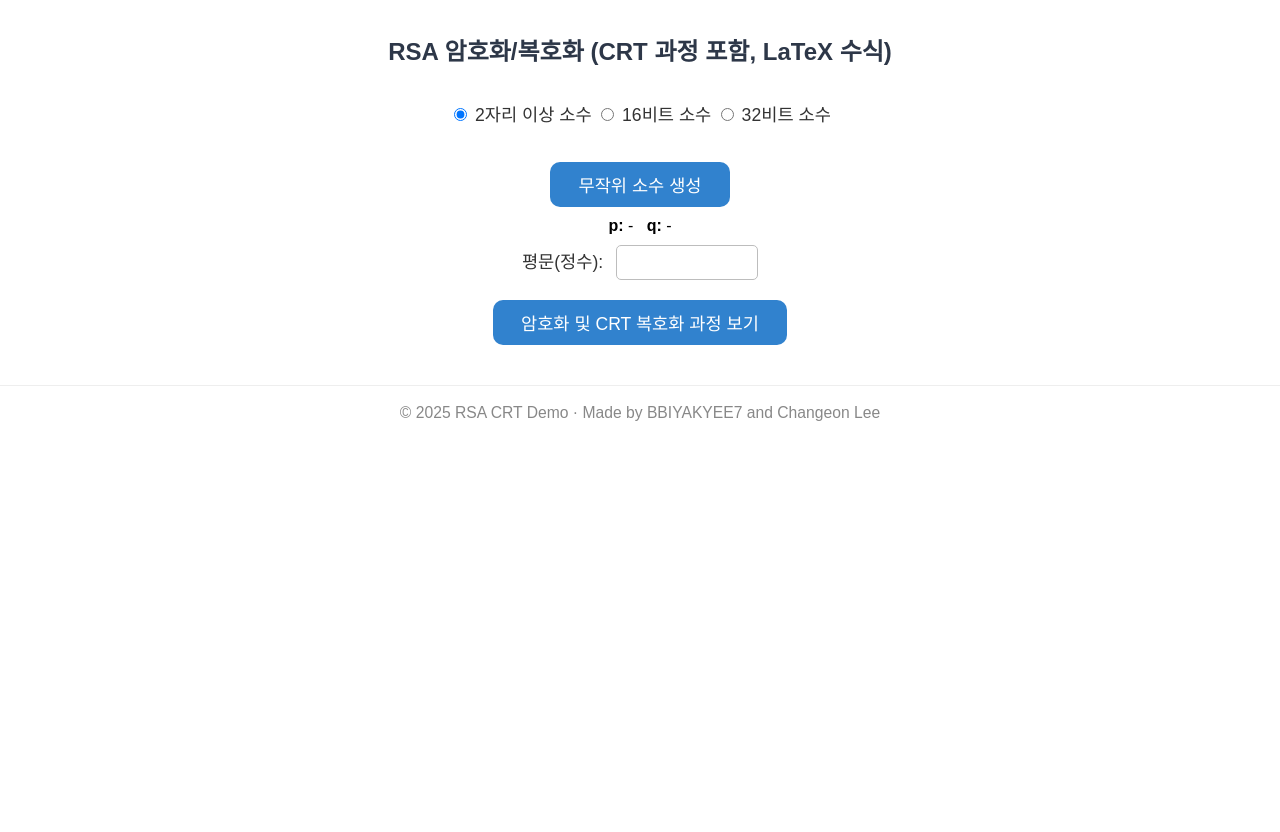
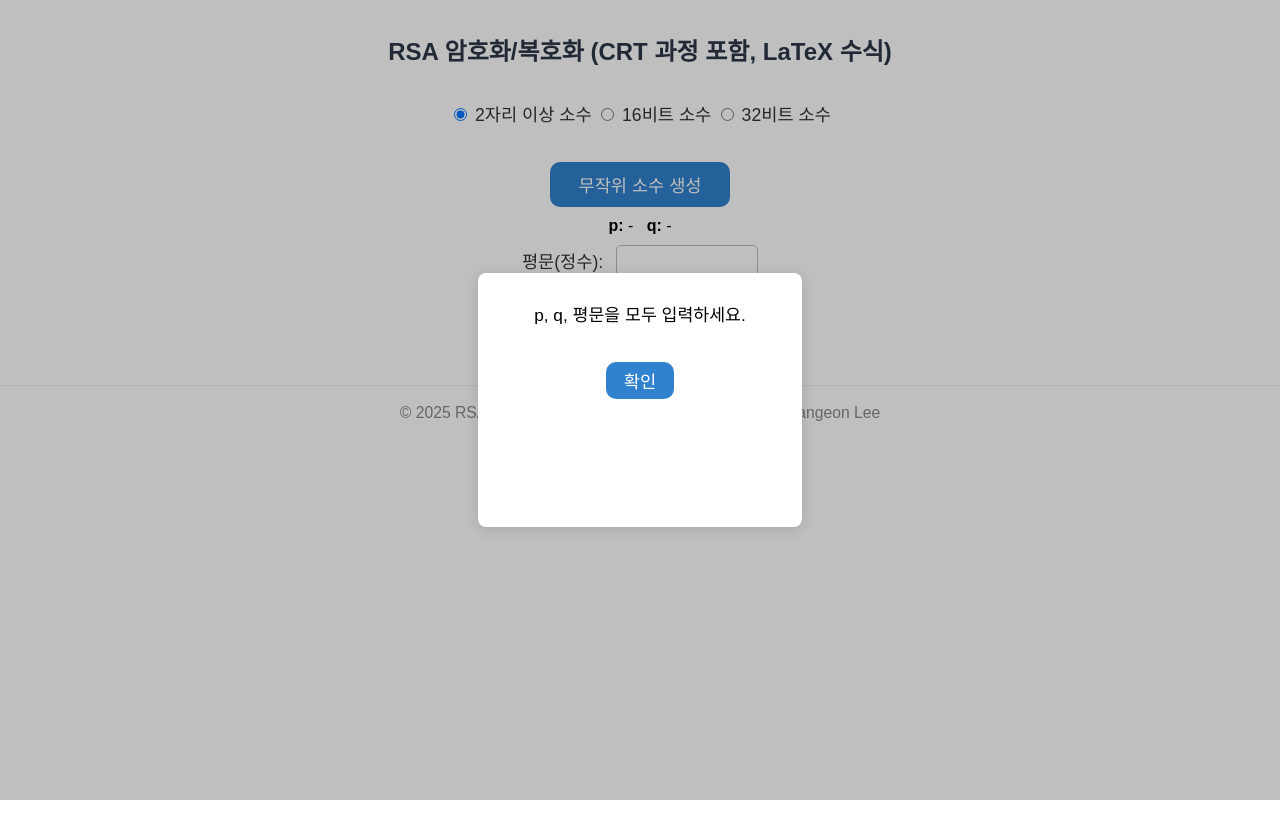
Before and after one commit to BBIYAKYEE7/RSA, a React (Create React App) app in the folder rsa-web/: page / in a window 1280 px wide. Both pictures are taken after a click on the button "암호화 및 CRT 복호화 과정 보기". Built offline with nearby package versions, Linux system fonts and the light colour scheme; a web font is replaced by a local one.

Commit message:
Update App.js

```diff
--- a/rsa-web/src/App.js
+++ b/rsa-web/src/App.js
@@ -63,6 +63,24 @@ function latex(str) {
   return `<span style="font-size:1.1em;">\\(${str}\\)</span>`;
 }
 
+// 간단한 팝업(모달) 컴포넌트
+function Popup({ open, message, onClose }) {
+  if (!open) return null;
+  return (
+    <div style={{
+      position: "fixed", top: 0, left: 0, width: "100vw", height: "100vh",
+      background: "rgba(0,0,0,0.25)", display: "flex", alignItems: "center", justifyContent: "center", zIndex: 1000
+    }}>
+      <div style={{
+        background: "#fff", padding: "28px 32px", borderRadius: 8, boxShadow: "0 2px 16px #0002", minWidth: 260
+      }}>
+        <div style={{ marginBottom: 18, fontSize: "1.08em" }}>{message}</div>
+        <button onClick={onClose} style={{ padding: "6px 18px" }}>확인</button>
+      </div>
+    </div>
+  );
+}
+
 function App() {
   const [p, setP] = useState("");
   const [q, setQ] = useState("");
@@ -70,6 +88,8 @@ function App() {
   const [encryptSteps, setEncryptSteps] = useState([]);
   const [crtSteps, setCrtSteps] = useState([]);
   const [primeType, setPrimeType] = useState("2digit");
+  const [popupOpen, setPopupOpen] = useState(false);
+  const [popupMsg, setPopupMsg] = useState("");
 
   // MathJax 수식 렌더링 트리거
   useEffect(() => {
@@ -77,6 +97,12 @@ function App() {
       window.MathJax.typesetPromise();
     }
   }, [encryptSteps, crtSteps]);
+
+  // 팝업 띄우기 함수
+  const showPopup = msg => {
+    setPopupMsg(msg);
+    setPopupOpen(true);
+  };
 
   // 소수 무작위 생성 핸들러
   const handleRandomPrimes = () => {
@@ -103,11 +129,16 @@ function App() {
     const m = BigInt(message);
 
     if (!P || !Q || !m) {
-      alert("p, q, 평문을 모두 입력하세요.");
+      showPopup("p, q, 평문을 모두 입력하세요.");
       return;
     }
 
     const n = P * Q;
+    if (m >= n) {
+      showPopup(`평문이 n보다 작아야 합니다. (현재 n = ${n})`);
+      return;
+    }
+
     const phi = (P - 1n) * (Q - 1n);
 
     let e = 3n;
@@ -150,6 +181,7 @@ function App() {
 
   return (
     <div className="App">
+      <Popup open={popupOpen} message={popupMsg} onClose={() => setPopupOpen(false)} />
       <div className="main-content">
         <h2>RSA 암호화/복호화 (CRT 과정 포함, LaTeX 수식)</h2>
         <div style={{marginBottom: 8}}>
```
